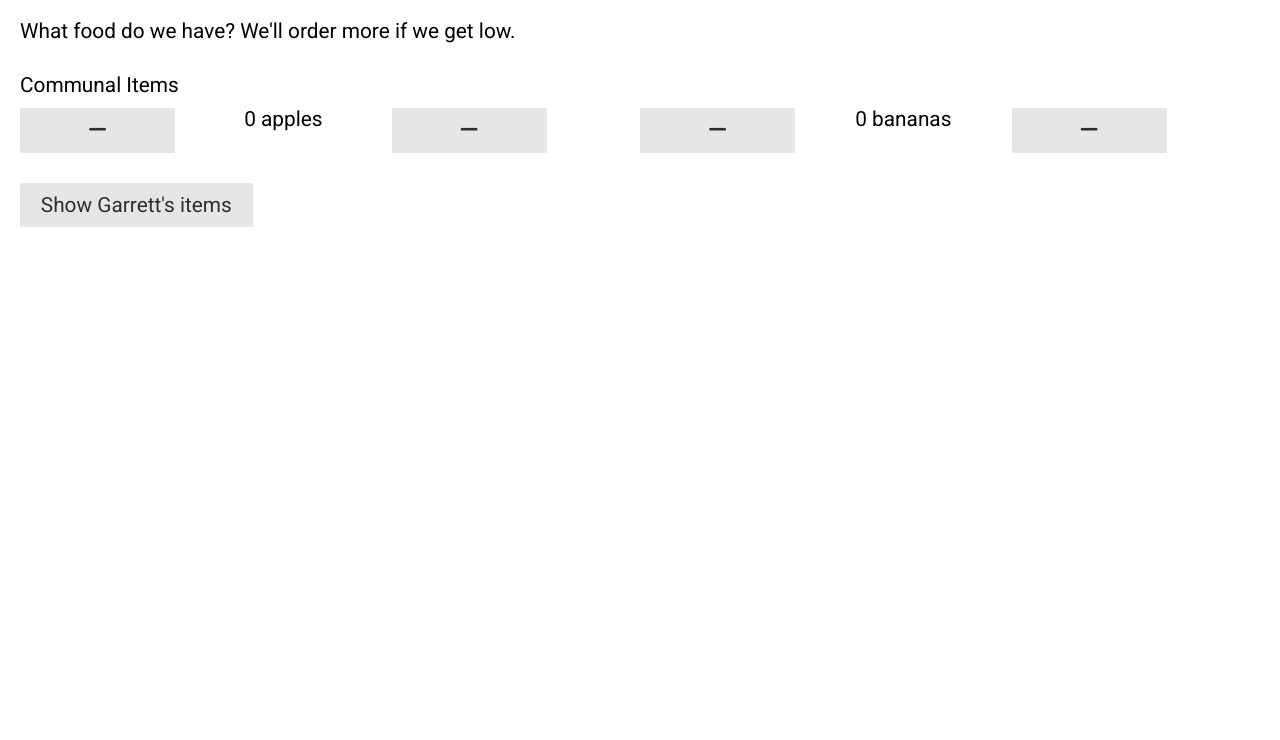
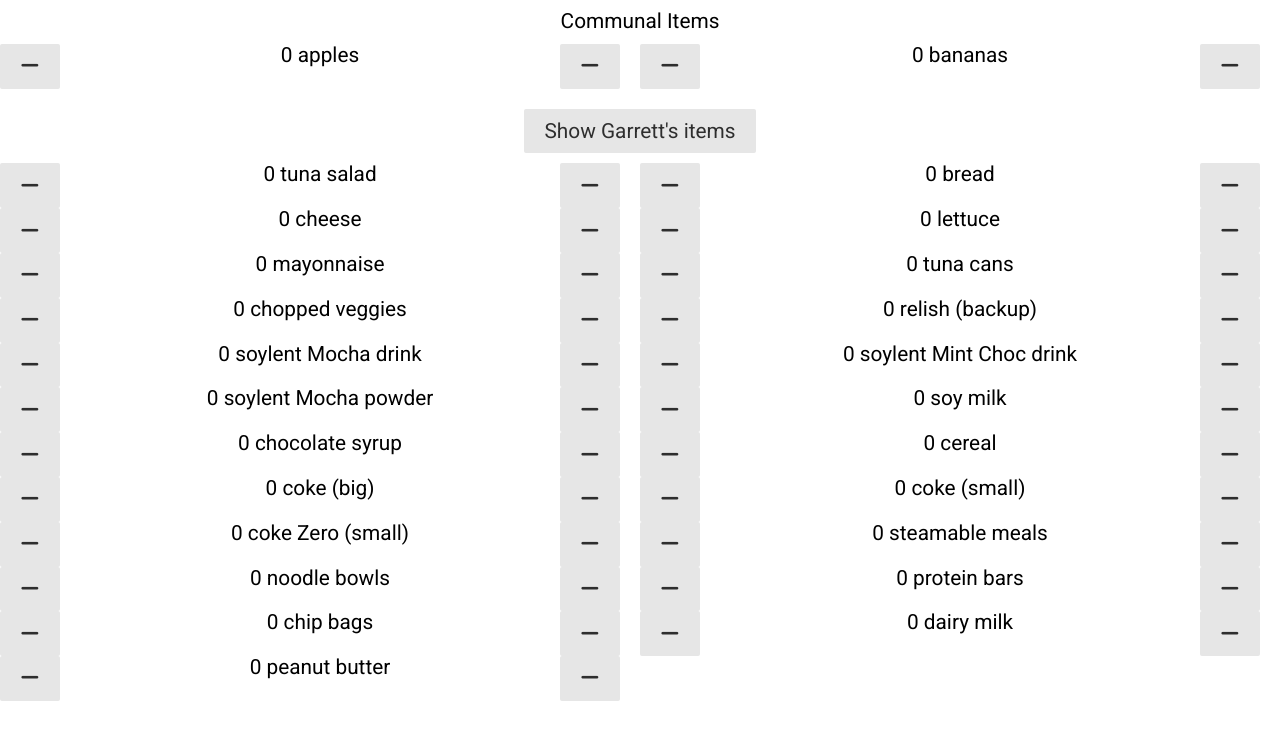
Before and after one commit to garrettheath4/pantry-tracker, a React (Create React App) app in the folder webapp/: page / in a window 1280 px wide. Shown: the top 740 px of the page. Built offline with nearby package versions, Linux system fonts and the light colour scheme; no server answers.

Commit message:
Inventory items and buttons finally line up in a grid

```diff
--- a/webapp/src/App.css
+++ b/webapp/src/App.css
@@ -3,7 +3,6 @@ html, body {
 }
 
 .App {
-  margin: 20px;
   font-size: 1.3em;
 }
 
@@ -12,13 +11,17 @@ html, body {
 }
 
 .inventoryHeader {
-  margin: 30px 0 10px 0;
+  margin: 10px 0;
+  text-align: center;
+}
+
+.inventoryGrid {
+  margin-bottom: 20px;
 }
 
 .countNumber {
   display: inline-block;
   min-width: 40px;
-  margin: 0 5px;
   text-align: center;
 }
 
--- a/webapp/src/App.js
+++ b/webapp/src/App.js
@@ -6,24 +6,23 @@ import "./App.css"
 function App() {
   // Raspberry Pi touchscreen resolution is 800 x 480
 
-  const [garrettItemsVisible, setGarrettItemsVisible] = useState(false)
+  const [garrettItemsVisible, setGarrettItemsVisible] = useState(true)
 
   const toggleGarrettItemsVisible = () =>
     setGarrettItemsVisible(!garrettItemsVisible)
 
   return (
     <div className="App">
-      <div className="greeting">
-        What food do we have? We'll order more if we get low.
-      </div>
       <div className="inventoryHeader">Communal Items</div>
       <Inventory itemNames={communalItemNames} />
-      <button
-        className="pure-button inventoryHeader"
-        onClick={toggleGarrettItemsVisible}
-      >
-        Show Garrett's items
-      </button>
+      <div className="inventoryHeader">
+        <button
+          className="pure-button"
+          onClick={toggleGarrettItemsVisible}
+        >
+          Show Garrett's items
+        </button>
+      </div>
       {garrettItemsVisible
       && <Inventory itemNames={garrettItemNames} />}
     </div>
--- a/webapp/src/Inventory.jsx
+++ b/webapp/src/Inventory.jsx
@@ -3,7 +3,7 @@ import Item from "./Item.jsx"
 
 const Inventory = ({ itemNames }) => {
   return (
-    <div className="pure-g">
+    <div className="pure-g inventoryGrid">
       {itemNames.map((itemName) => <Item name={itemName} key={itemName} />)}
     </div>
   )
--- a/webapp/src/ItemButton.jsx
+++ b/webapp/src/ItemButton.jsx
@@ -2,14 +2,16 @@ import React from "react"
 
 const ItemButton = ({ onClickHandler, increments }) => {
   return (
+    <div className="pure-u-1-8">
       <button
-      className="pure-u-1-4 pure-button"
+        className="pure-button"
         onClick={onClickHandler}
       >
         {increments
           ? <i className="fas fa-minus" />
           : <i className="fas fa-minus" />}
       </button>
+    </div>
   )
 }
 
--- a/webapp/src/ItemCount.jsx
+++ b/webapp/src/ItemCount.jsx
@@ -1,7 +1,7 @@
 import React from "react"
 
 const ItemCount = ({ count, name }) => {
-  return <span className="pure-u-1-3 countNumber">{count} {name}</span>
+  return <span className="pure-u-3-4 countNumber">{count} {name}</span>
 }
 export default ItemCount
 
```
Lines whose indentation alone changed are shown as unchanged.
